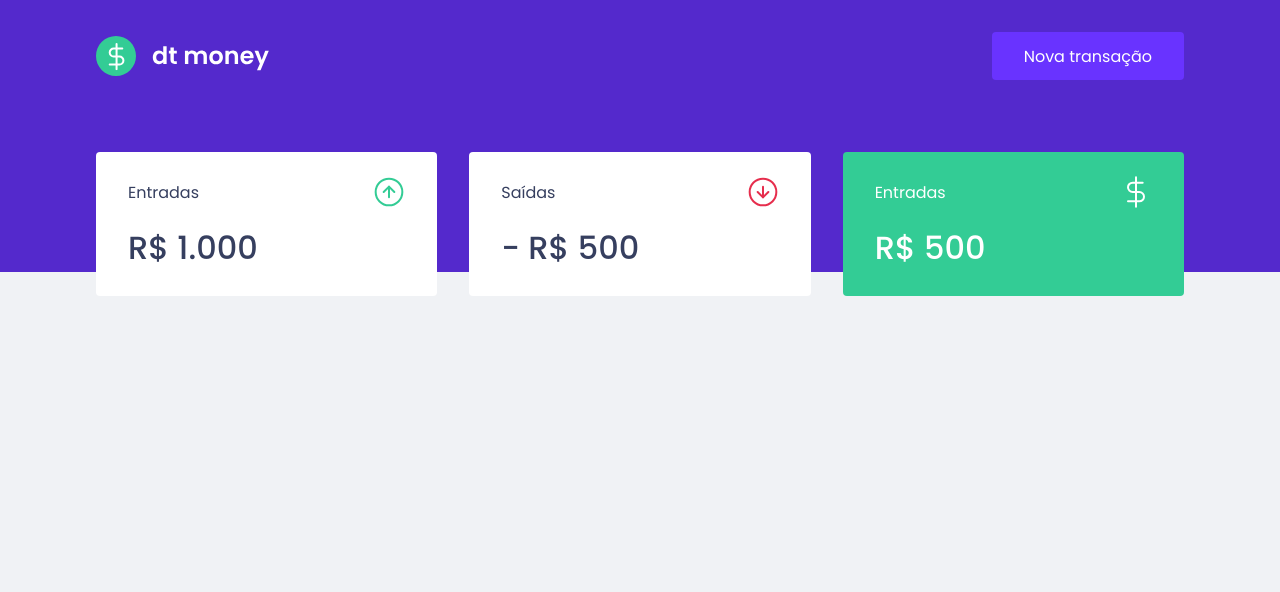
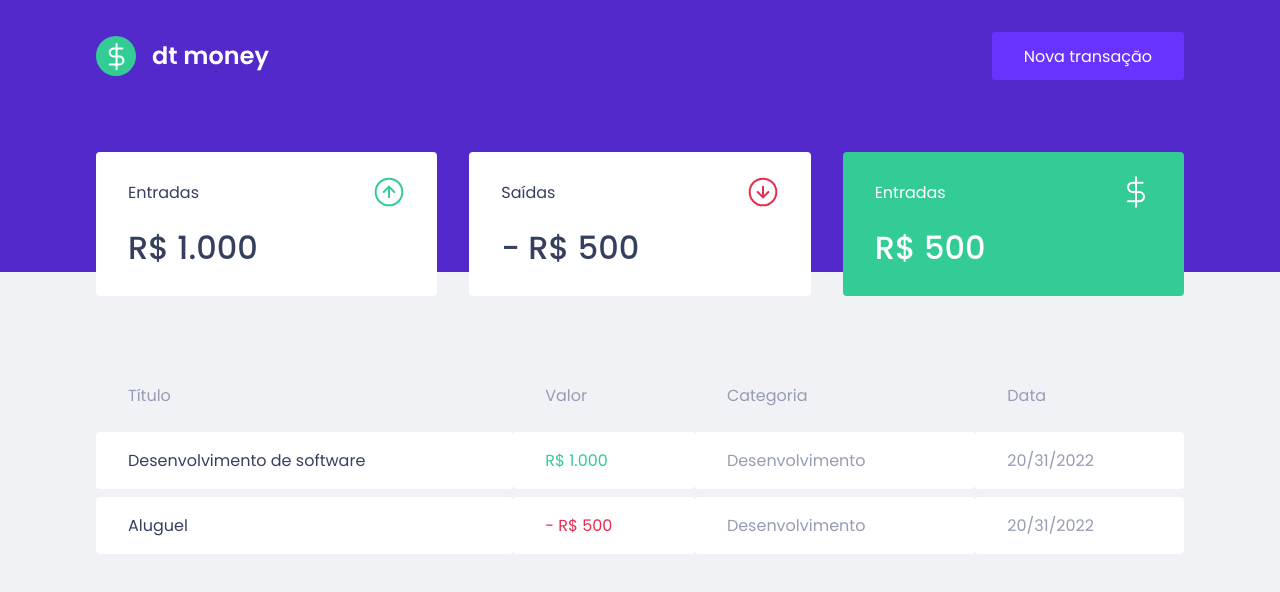
Before and after one commit to Ddiegoreis/dtmoney, a React (Create React App) app: page / in a window 1280 px wide. Shown: the top 592 px of the page. Built offline with nearby package versions, Linux system fonts and the light colour scheme.

Commit message:
Criaçao da tabela.

```diff
--- a/src/components/Dashboard/index.tsx
+++ b/src/components/Dashboard/index.tsx
@@ -1,4 +1,5 @@
 import { Summary } from '../Summary'
+import { TransactionsTable } from '../TransactionsTable'
 
 import { Container } from './styles'
 
@@ -6,6 +7,7 @@
 	return (
 		<Container>
 			<Summary />
+			<TransactionsTable />
 		</Container>
 	)
 }
--- /dev/null
+++ b/src/components/TransactionsTable/index.tsx
@@ -0,0 +1,33 @@
+import { Container } from './styles'
+
+export function TransactionsTable() {
+	return (
+		<Container>
+			<table>
+				<thead>
+					<tr>
+						<th>Título</th>
+						<th>Valor</th>
+						<th>Categoria</th>
+						<th>Data</th>
+					</tr>
+				</thead>
+
+				<tbody>
+					<tr>
+						<td>Desenvolvimento de software</td>
+						<td className='deposit'>R$ 1.000</td>
+						<td>Desenvolvimento</td>
+						<td>20/31/2022</td>
+					</tr>
+					<tr>
+						<td>Aluguel</td>
+						<td className='withdraw'>- R$ 500</td>
+						<td>Desenvolvimento</td>
+						<td>20/31/2022</td>
+					</tr>
+				</tbody>
+			</table>
+		</Container>
+	)
+}
--- /dev/null
+++ b/src/components/TransactionsTable/styles.ts
@@ -0,0 +1,38 @@
+import styled from "styled-components"
+
+export const Container = styled.div`
+  margin-top: 4rem;
+
+  table {
+    width: 100%;
+    border-spacing: 0 0.5rem;
+
+    th {
+      color: var(--text-body);
+      font-weight: 400;
+      padding: 1rem 2rem;
+      text-align: left;
+      line-height: 1.5rem;
+    }
+
+    td {
+      padding: 1rem 2rem;
+      border: 0;
+      background: var(--shape);
+      color: var(--text-body);
+      border-radius: 0.25rem;
+
+      &:first-child {
+        color: var(--text-title);
+      }
+
+      &.deposit {
+        color: var(--green);
+      }
+
+      &.withdraw {
+        color: var(--red);
+      }
+    }
+  }
+`
```
